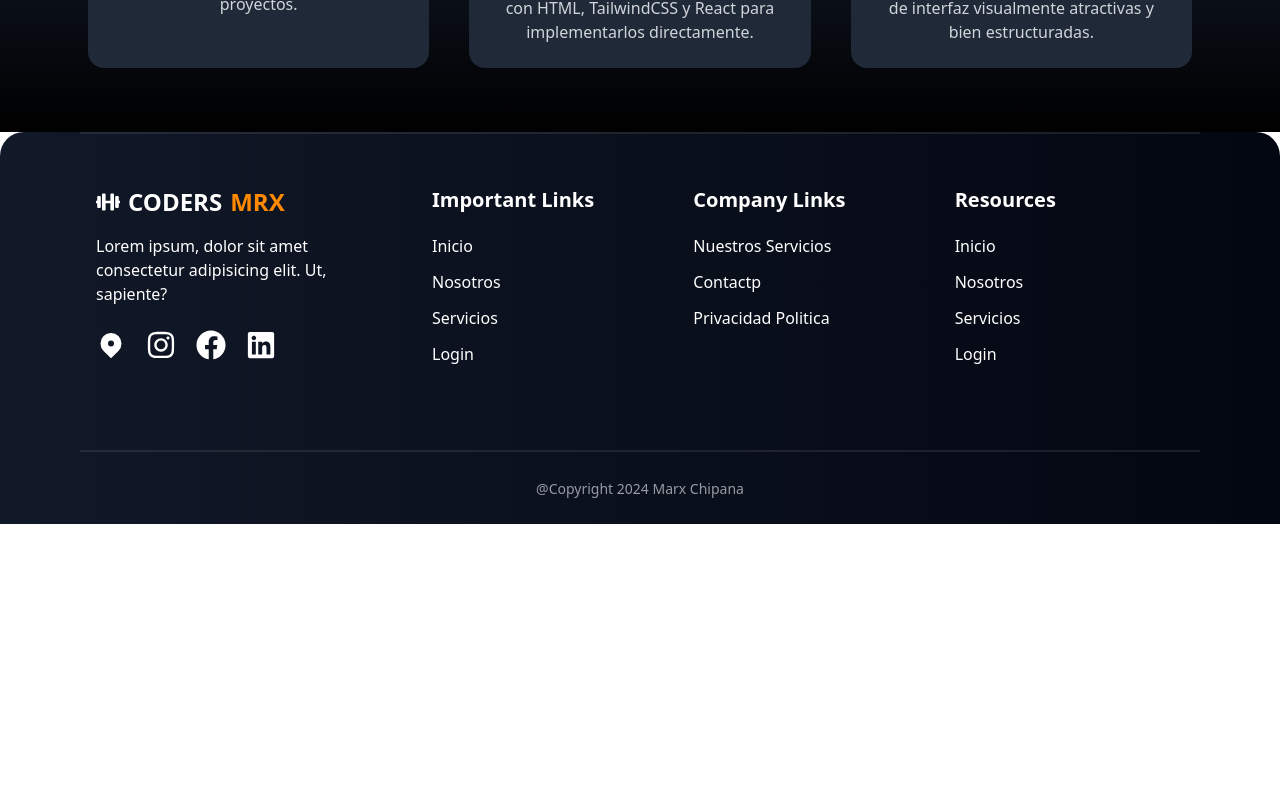
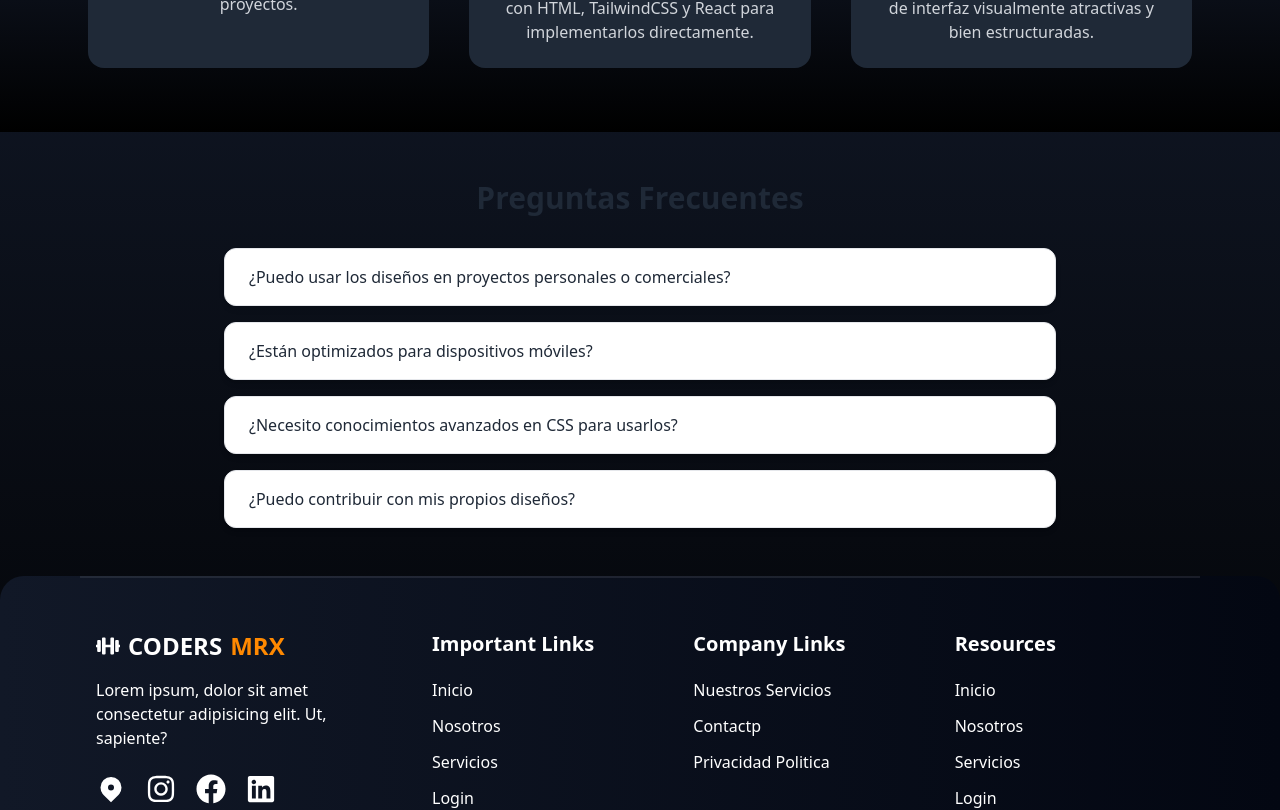
Before and after one commit to MarxAlonso/modelos-mrx, a React (Vite) app: page / in a window 1280 px wide. Shown: the part 1240-2050 px from the top of the page. Before the commit the page ends 1764 px from the top, so only its background shows below. Built offline with nearby package versions, Linux system fonts and the light colour scheme; a web font is replaced by a local one.

Commit message:
agragando FAQ y cambios de estilos

```diff
--- a/package.json
+++ b/package.json
@@ -10,6 +10,7 @@
     "preview": "vite preview"
   },
   "dependencies": {
+    "lucide-react": "^0.507.0",
     "motion": "^12.9.4",
     "react": "^19.0.0",
     "react-dom": "^19.0.0",
--- /dev/null
+++ b/src/common/Home/FAQSection.tsx
@@ -0,0 +1,74 @@
+import { useState } from "react";
+import { motion, AnimatePresence } from "framer-motion";
+import { ChevronDown } from "lucide-react";
+
+const faqs = [
+  {
+    question: "¿Puedo usar los diseños en proyectos personales o comerciales?",
+    answer: "Sí, puedes utilizar los módulos libremente en tus proyectos personales o comerciales. Agradecemos el reconocimiento si los compartes."
+  },
+  {
+    question: "¿Están optimizados para dispositivos móviles?",
+    answer: "Sí, todos los diseños están hechos con enfoque responsive utilizando TailwindCSS."
+  },
+  {
+    question: "¿Necesito conocimientos avanzados en CSS para usarlos?",
+    answer: "No necesariamente. Los módulos están pensados para ser reutilizables fácilmente, pero tener conocimientos básicos de HTML y CSS ayuda."
+  },
+  {
+    question: "¿Puedo contribuir con mis propios diseños?",
+    answer: "¡Claro! Estamos construyendo una comunidad para que más desarrolladores compartan sus componentes y diseños."
+  }
+];
+
+export const FAQSection = () => {
+  const [openIndex, setOpenIndex] = useState<number | null>(null);
+
+  const toggle = (index: number) => {
+    setOpenIndex(openIndex === index ? null : index);
+  };
+
+  return (
+    <section className="max-w-4xl mx-auto py-12 px-4 sm:px-6 lg:px-8 ">
+      <h2 className="text-3xl font-bold text-center mb-8 text-gray-800 dark:text-white">
+        Preguntas Frecuentes
+      </h2>
+
+      <div className="space-y-4">
+        {faqs.map((faq, index) => (
+          <div
+            key={index}
+            className="bg-white dark:bg-gray-800 border border-gray-200 dark:border-gray-700 rounded-xl shadow-md transition hover:shadow-lg"
+          >
+            <button
+              onClick={() => toggle(index)}
+              className="w-full px-6 py-4 flex justify-between items-center text-left"
+            >
+              <span className="font-medium text-gray-800 dark:text-white">{faq.question}</span>
+              <ChevronDown
+                className={`w-5 h-5 transform transition-transform duration-200 ${
+                  openIndex === index ? "rotate-180" : ""
+                }`}
+              />
+            </button>
+            <AnimatePresence initial={false}>
+              {openIndex === index && (
+                <motion.div
+                  key="content"
+                  initial={{ height: 0, opacity: 0 }}
+                  animate={{ height: "auto", opacity: 1 }}
+                  exit={{ height: 0, opacity: 0 }}
+                  transition={{ duration: 0.3 }}
+                >
+                  <div className="px-6 pb-4 text-gray-700 dark:text-gray-300">
+                    {faq.answer}
+                  </div>
+                </motion.div>
+              )}
+            </AnimatePresence>
+          </div>
+        ))}
+      </div>
+    </section>
+  );
+};
--- a/src/pages/HomePage/HomePage.tsx
+++ b/src/pages/HomePage/HomePage.tsx
@@ -1,5 +1,6 @@
 import { Footer } from "../../common/Footer/Footer";
 import { Navbar } from "../../common/Header/Navbar";
+import { FAQSection } from "../../common/Home/FAQSection";
 import { Home, InfoInicio } from "../../common/Home/Home";
 
 const bgStyle = {
@@ -14,9 +15,12 @@ export const HomePage = () => {
       <div style={bgStyle}>
         <Navbar />
       </div>
-      <Home />
-      <InfoInicio />
-      <Footer />
+      <div className="bg-gradient-to-b from-black via-gray-900 to-black text-white">
+        <Home />
+        <InfoInicio />
+        <FAQSection />
+        <Footer />
+      </div>
     </div>
   );
 };
```
Also changed, not shown: 1 other file (tests, documents, lock files or other folders).
